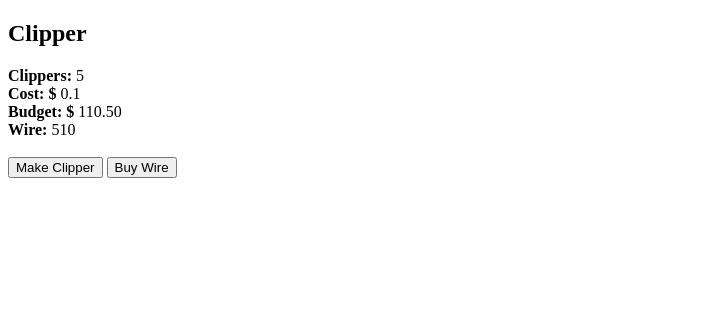
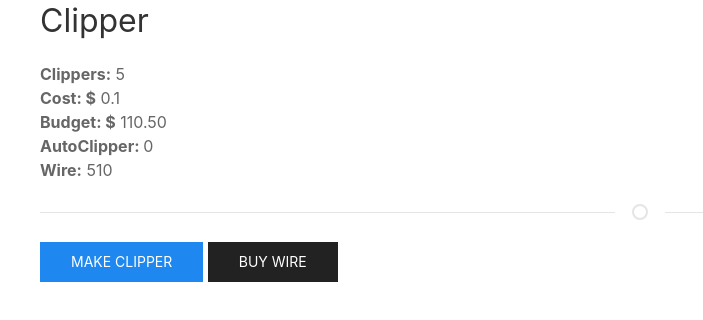
Before and after one commit to mlgmontage/clipper-game, a website: page index.html in a window 1280 px wide. Shown: the whole page, without its empty margins (0-703 px from the left). Drawn offline with nearby package versions, Linux system fonts and the light colour scheme.

Commit message:
setup UIkit && autoClipper

```diff
--- a/index.html
+++ b/index.html
@@ -3,11 +3,12 @@
   <head>
     <meta charset="UTF-8" />
     <meta name="viewport" content="width=device-width, initial-scale=1.0" />
+    <link rel="stylesheet" href="./CDN/uikit.min.css" />
     <title>Clipper game</title>
   </head>
   <body>
-    <h2>Clipper</h2>
-    <div class="container">
+    <div class="uk-container">
+      <h2>Clipper</h2>
       <!-- Monitor -->
       <div class="monitor">
         <div>
@@ -23,18 +24,33 @@
           <span id="budget">100</span>
         </div>
         <div>
+          <b>AutoClipper: </b>
+          <span id="autoClipper"></span>
+        </div>
+        <div>
           <b>Wire:</b>
           <span id="wire">500</span>
         </div>
       </div>
       <!-- end of Monitor -->
-      <br />
+      <hr class="uk-divider-icon" />
       <!-- Controller -->
       <div class="controller">
-        <button id="makeClipper">Make Clipper</button>
-        <button id="buyWire">Buy Wire</button>
+        <button class="uk-button uk-button-primary" id="makeClipper">
+          Make Clipper
+        </button>
+        <button
+          class="uk-button uk-button-secondary"
+          uk-tooltip="100 inch wire costs 10$"
+          id="buyWire"
+        >
+          Buy Wire
+        </button>
       </div>
     </div>
+
+    <script src="./CDN/uikit.min.js"></script>
+    <script src="./CDN/uikit-icons.min.js"></script>
     <script src="./main.js"></script>
   </body>
 </html>
--- a/main.js
+++ b/main.js
@@ -1,53 +1,62 @@
 let clipper = 10,
   budget = 110,
   wire = 510,
-  cost = 0.1
+  cost = 0.1,
+  autoClipper = 0;
 
 // DOM
-const clipperElm = document.querySelector('#clipper')
-const budgetElm = document.querySelector('#budget')
-const wireElm = document.querySelector('#wire')
-const costElm = document.querySelector('#cost')
+const clipperElm = document.querySelector("#clipper");
+const budgetElm = document.querySelector("#budget");
+const wireElm = document.querySelector("#wire");
+const costElm = document.querySelector("#cost");
+const autoClipperElm = document.querySelector("#autoClipper");
 
 // DOM controllers
-const makeClipperElm = document.querySelector('#makeClipper')
-const buyWireElm = document.querySelector('#buyWire')
+const makeClipperElm = document.querySelector("#makeClipper");
+const buyWireElm = document.querySelector("#buyWire");
 
 // Event
-makeClipperElm.addEventListener('click', () => {
-  clipper += 1
-  wire -= 3
-  update()
-})
+makeClipperElm.addEventListener("click", () => {
+  clipper += 1;
+  wire -= 3;
+  update();
+});
 
-buyWireElm.addEventListener('click', () => {
+buyWireElm.addEventListener("click", () => {
   // NOTE: magic constant
   // 100 inch of wire costs 10$
   if (budget <= 0 || budget < 10) {
+    UIkit.notification({
+      message: "You don't have enough money to buy wire",
+      status: "warning",
+      pos: "top-right",
+      timeout: 3000,
+    });
   } else {
-    wire += 100
-    budget -= 10
+    wire += 100;
+    budget -= 10;
   }
-  update()
-})
+  update();
+});
 
 // Game loop
 setInterval(() => {
   if (clipper <= 0) {
   } else {
-    clipper -= 1
-    budget += cost
-    update()
+    clipper -= 1;
+    budget += cost;
+    update();
   }
-}, 1000)
+}, 1000);
 
 const update = () => {
   // Udate
-  clipperElm.textContent = clipper
-  budgetElm.textContent = budget.toFixed(2)
-  wireElm.textContent = wire
-  costElm.textContent = cost
-}
+  clipperElm.textContent = clipper;
+  budgetElm.textContent = budget.toFixed(2);
+  wireElm.textContent = wire;
+  costElm.textContent = cost;
+  autoClipperElm.textContent = autoClipper;
+};
 
 // Setup
-update()
+update();
```
Also changed, not shown: 1 other file.
